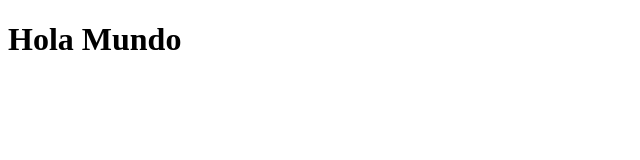
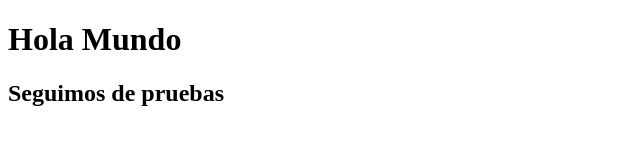
Before and after one commit to geoval/primer, a plain HTML site: page index.html in a window 1280 px wide. Shown: the whole page, without its empty margins (0-640 px from the left). Drawn offline with Linux system fonts and the light colour scheme.

Commit message:
Añadir una linea

```diff
--- a/index.html
+++ b/index.html
@@ -5,5 +5,6 @@
 	</head>
 	<body>
 		<h1>Hola Mundo</h1>
+		<h2>Seguimos de pruebas</h2>
 	</body>
 <html>
```
